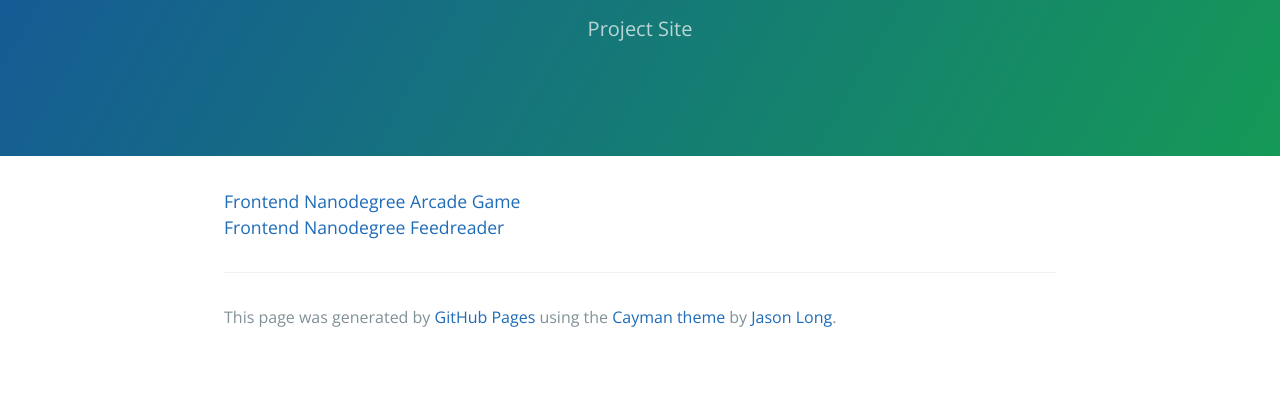
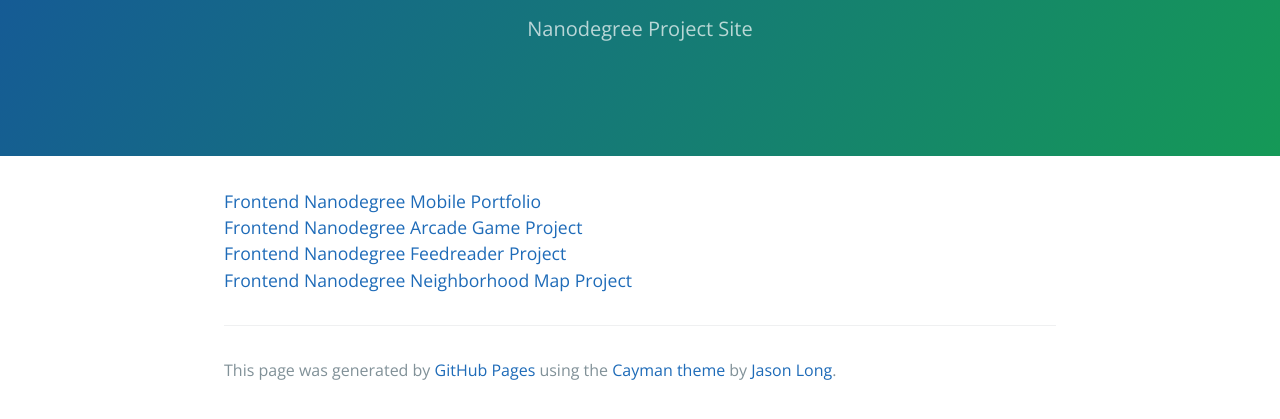
Before and after one commit to poppypetal/poppypetal.github.io, a plain HTML site: page index.html in a window 1280 px wide. Shown: the part 161-580 px from the top of the page. Drawn offline with nearby package versions, Linux system fonts and the light colour scheme.

Commit message:
Replace master branch with page content via GitHub

```diff
--- a/index.html
+++ b/index.html
@@ -12,12 +12,14 @@
   <body>
     <section class="page-header">
       <h1 class="project-name">Jill Marr</h1>
-      <h2 class="project-tagline">Project Site</h2>
+      <h2 class="project-tagline">Nanodegree Project Site</h2>
     </section>
 
     <section class="main-content">
-      <p><a href="http://poppypetal.github.io/frontend-nanodegree-arcade-game">Frontend Nanodegree Arcade Game</a><br>
-<a href="https://github.com/poppypetal/frontend-nanodegree-feedreader">Frontend Nanodegree Feedreader</a></p>
+      <p><a href="https://github.com/poppypetal/frontend-nanodegree-mobile-portfolio">Frontend Nanodegree Mobile Portfolio</a><br>
+<a href="https://github.com/poppypetal/frontend-nanodegree-arcade-game">Frontend Nanodegree Arcade Game Project</a><br>
+<a href="https://github.com/poppypetal/frontend-nanodegree-feedreader">Frontend Nanodegree Feedreader Project</a><br>
+<a href="https://github.com/poppypetal/P5-Neighborhood-Map">Frontend Nanodegree Neighborhood Map Project</a><br></p>
 
       <footer class="site-footer">
 
--- a/params.json
+++ b/params.json
@@ -1 +1 @@
-{"name":"Jill Marr","tagline":"Project Site","body":"[Frontend Nanodegree Arcade Game](http://poppypetal.github.io/frontend-nanodegree-arcade-game)<br />\r\n[Frontend Nanodegree Feedreader] (https://github.com/poppypetal/frontend-nanodegree-feedreader)","google":"","note":"Don't delete this file! It's used internally to help with page regeneration."}
+{"name":"Jill Marr","tagline":"Nanodegree Project Site","body":"[Frontend Nanodegree Mobile Portfolio](https://github.com/poppypetal/frontend-nanodegree-mobile-portfolio)<br />\r\n[Frontend Nanodegree Arcade Game Project](https://github.com/poppypetal/frontend-nanodegree-arcade-game)<br />\r\n[Frontend Nanodegree Feedreader Project] (https://github.com/poppypetal/frontend-nanodegree-feedreader)<br />\r\n[Frontend Nanodegree Neighborhood Map Project](https://github.com/poppypetal/P5-Neighborhood-Map)<br />","google":"","note":"Don't delete this file! It's used internally to help with page regeneration."}
```
